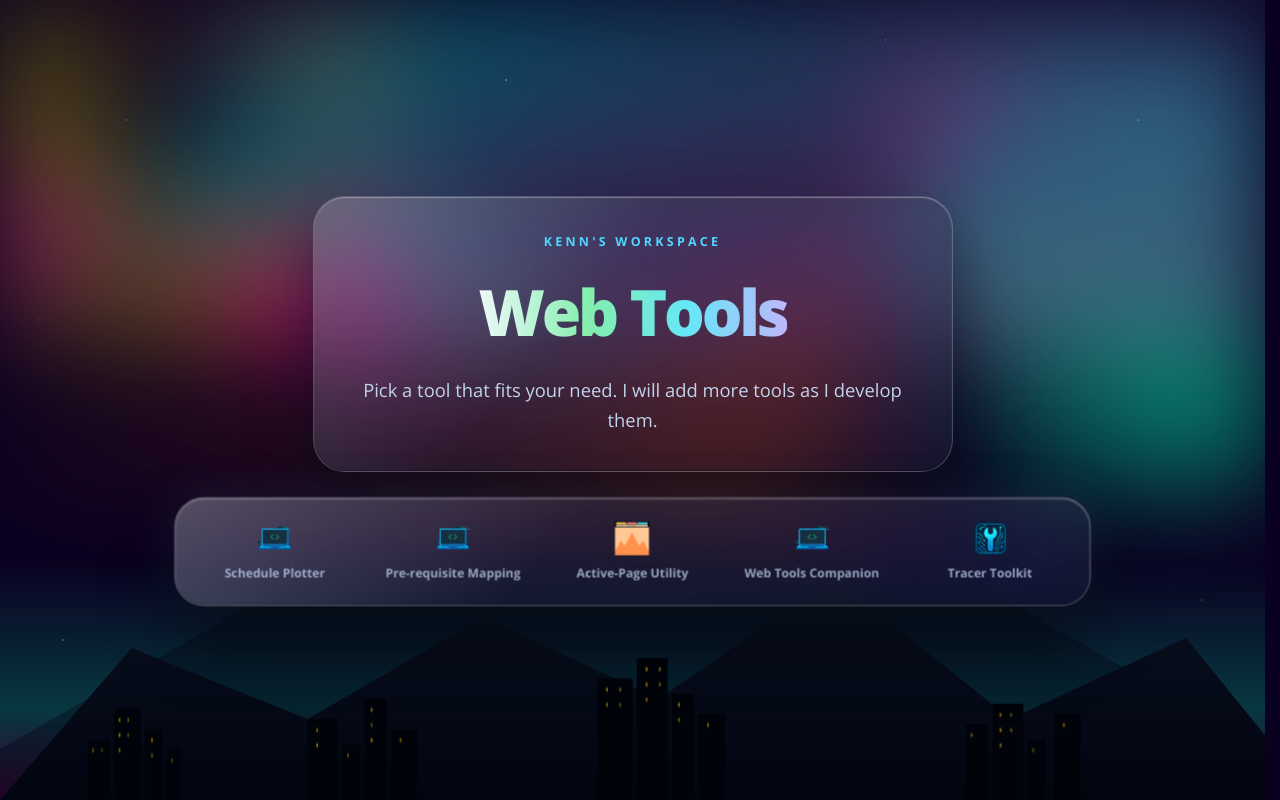
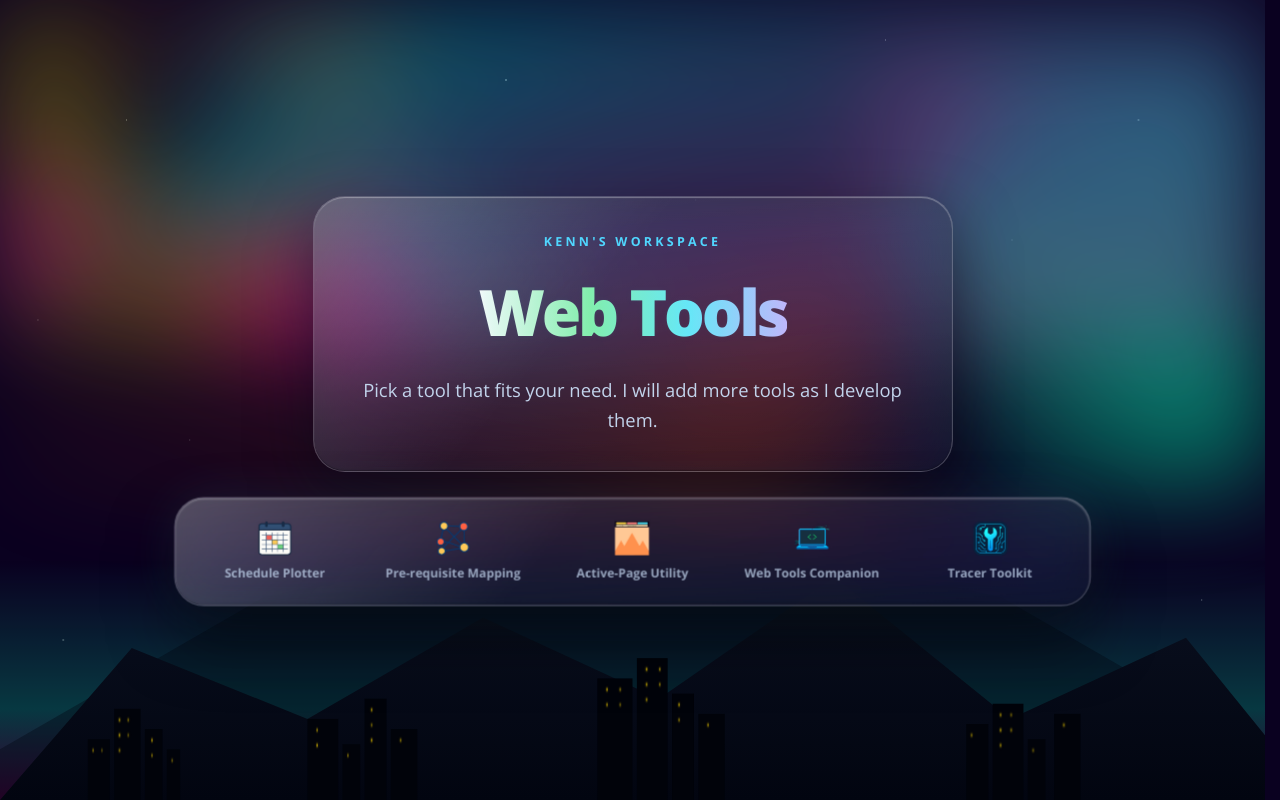
Before and after one commit to imjustapotato/web-tools, a website built with Vite: page index.html in a window 1280 px wide. Built offline with nearby package versions, Linux system fonts and the light colour scheme.

Commit message:
feat: update icon paths and add new logo assets for schedule visualizer and portal parser

```diff
--- a/index.html
+++ b/index.html
@@ -164,7 +164,7 @@
                     <div class="dock-item" data-tool="schedule-plotter">
                         <span class="dock-surface">
                             <button class="dock-select-btn" aria-label="Select Schedule Plotter">
-                                <img class="dock-icon" src="./src/assets/icons/schedule-plotter.png" alt="">
+                                <img class="dock-icon" src="./schedule-visualizer/assets/icon/logo512.png" alt="">
                                 <span class="dock-label">Schedule Plotter</span>
                             </button>
                         </span>
@@ -184,7 +184,7 @@
                     <div class="dock-item" data-tool="portal-parser">
                         <span class="dock-surface">
                             <button class="dock-select-btn" aria-label="Select Pre-requisite Mapping">
-                                <img class="dock-icon" src="./src/assets/icons/portal-parser.png" alt="">
+                                <img class="dock-icon" src="./portal-parser/assets/logo/logo512.png" alt="">
                                 <span class="dock-label">Pre-requisite Mapping</span>
                             </button>
                         </span>
--- a/portal-parser/index.html
+++ b/portal-parser/index.html
@@ -6,7 +6,7 @@
     <title>Pre-Requisite Mapping</title>
     <link rel="stylesheet" href="../src/styles/tailwind.css">
     <link rel="stylesheet" href="./styles.css">
-    <link rel="icon" href="../src/assets/logo100.png" type="image/png">
+    <link rel="icon" href="./assets/logo/logo512.png" type="image/png">
 </head>
 <body class="parser-page">
     <a href="/" class="home-fab" id="home-fab-btn" aria-label="Back to Homepage">
--- a/schedule-visualizer/index.html
+++ b/schedule-visualizer/index.html
@@ -7,7 +7,7 @@
     <title>Schedule Plotter and Visualizer</title>
     <link rel="stylesheet" href="../src/styles/tailwind.css">
     <link rel="stylesheet" href="./styles.css">
-    <link rel="icon" href="../src/assets/logo100.png" type="image/png">
+    <link rel="icon" href="./assets/icon/logo512.png" type="image/png">
 </head>
 
 <body class="app-shell">
```
Also changed, not shown: pka-toolkit/assets/icons/logo512.png (added), portal-parser/assets/logo/logo1024.png (added), portal-parser/assets/logo/logo512.png (added), schedule-visualizer/assets/icon/logo1024.png (added), schedule-visualizer/assets/icon/logo512.png (added).
